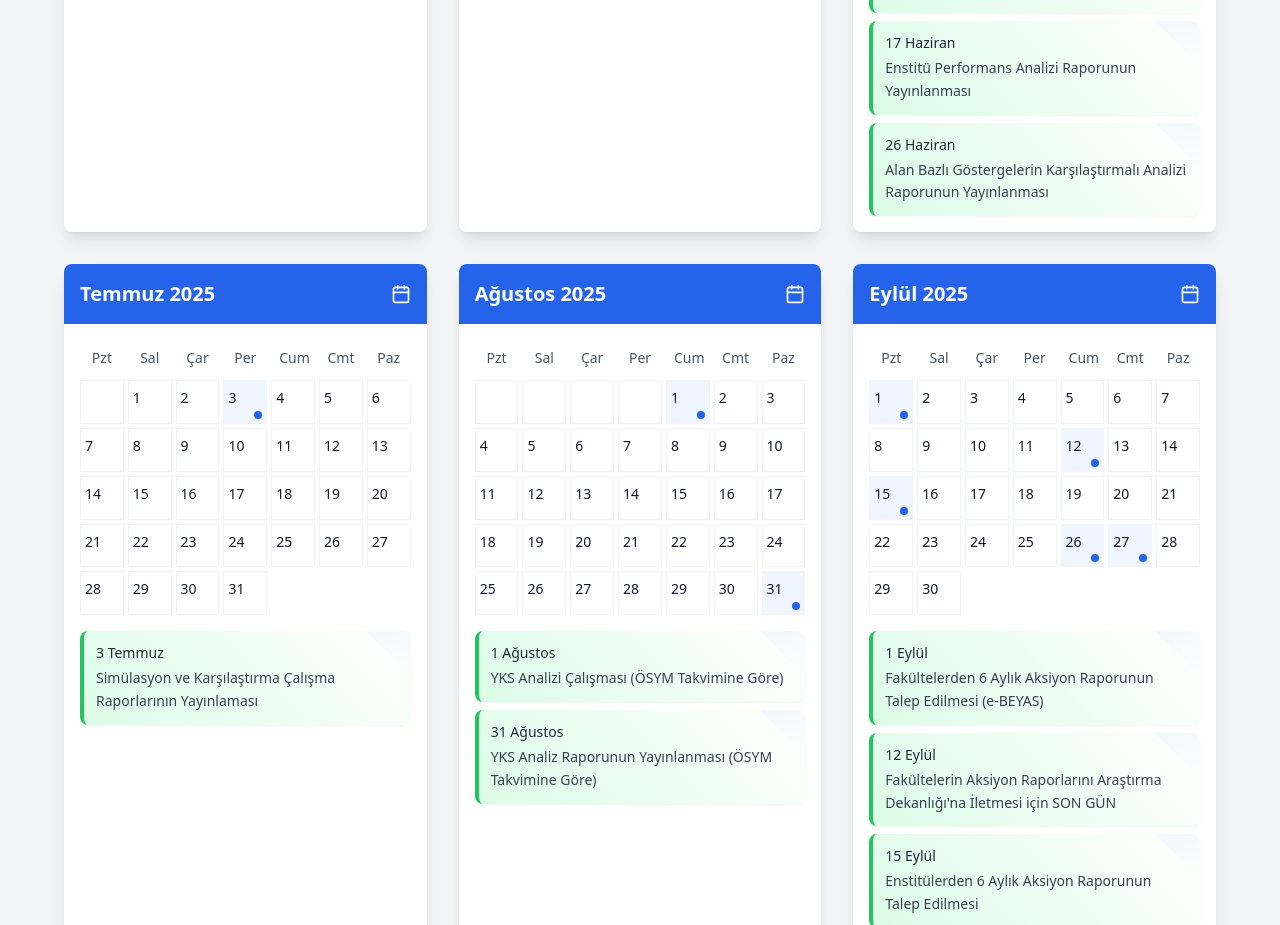
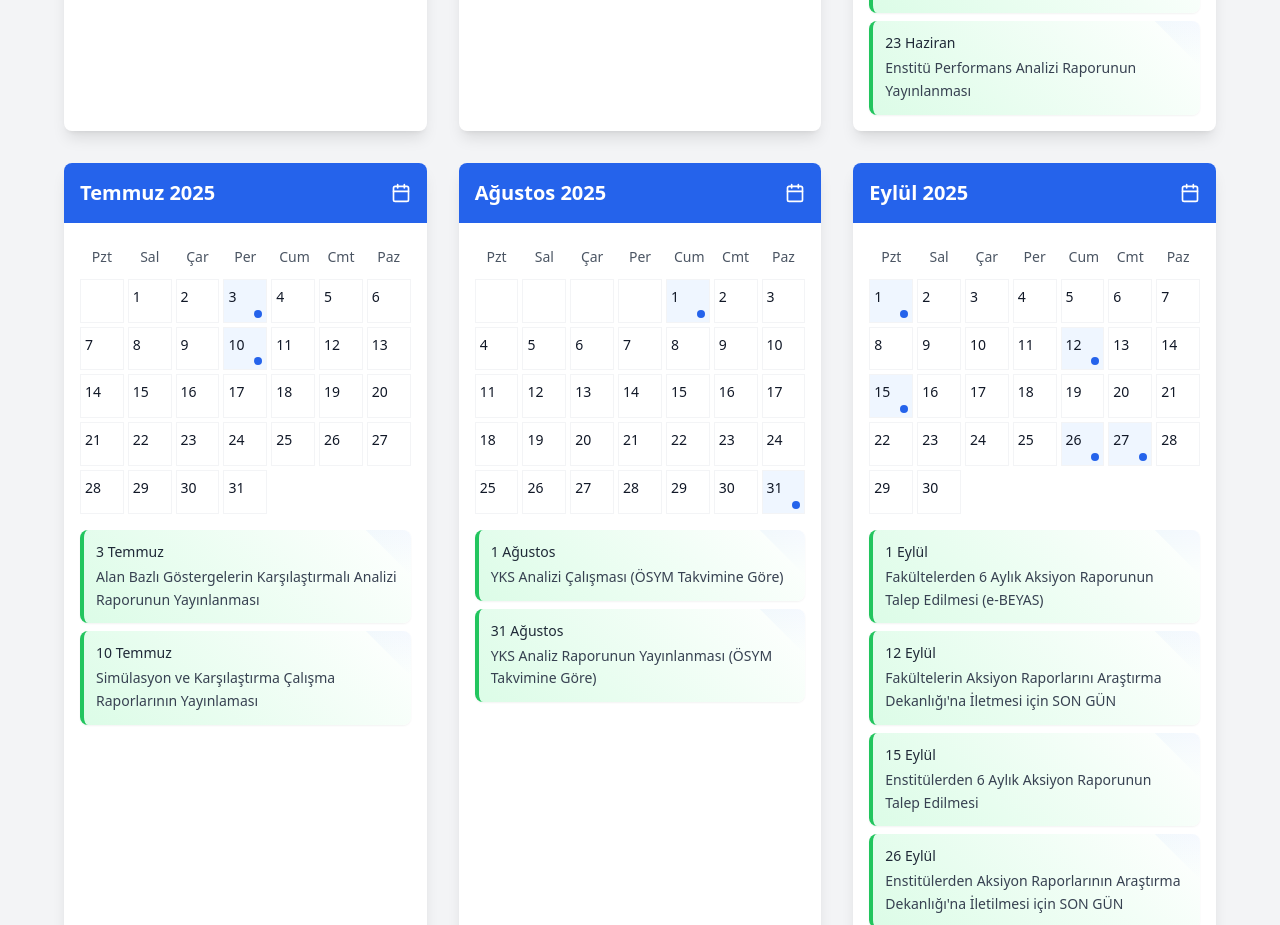
Before and after one commit to umitcaninz/analiztakvimi, a React (Vite) app: page / in a window 1280 px wide. Shown: the part 1500-2425 px from the top of the page. Built offline with nearby package versions, Linux system fonts and the light colour scheme.

Commit message:
Update data.ts

```diff
--- a/src/data.ts
+++ b/src/data.ts
@@ -97,21 +97,21 @@ export const calendarData: DataStore = {
       "is_new": true
     },
 
-         "2025-06-17": {
-      "date": "2025-06-17",
+         "2025-06-23": {
+      "date": "2025-06-23",
       "description": "Enstitü Performans Analizi Raporunun Yayınlanması",
       "is_new": true
     },
-    "2025-06-26": {
-      "date": "2025-06-26",
+    "2025-07-03": {
+      "date": "2025-07-03",
       "description": "Alan Bazlı Göstergelerin Karşılaştırmalı Analizi Raporunun Yayınlanması",
       "is_new": true
     },
 
 
 
-    "2025-07-03": {
-      "date": "2025-07-03",
+    "2025-07-10": {
+      "date": "2025-07-10",
       "description": "Simülasyon ve Karşılaştırma Çalışma Raporlarının Yayınlaması",
       "is_new": true
     },
```
